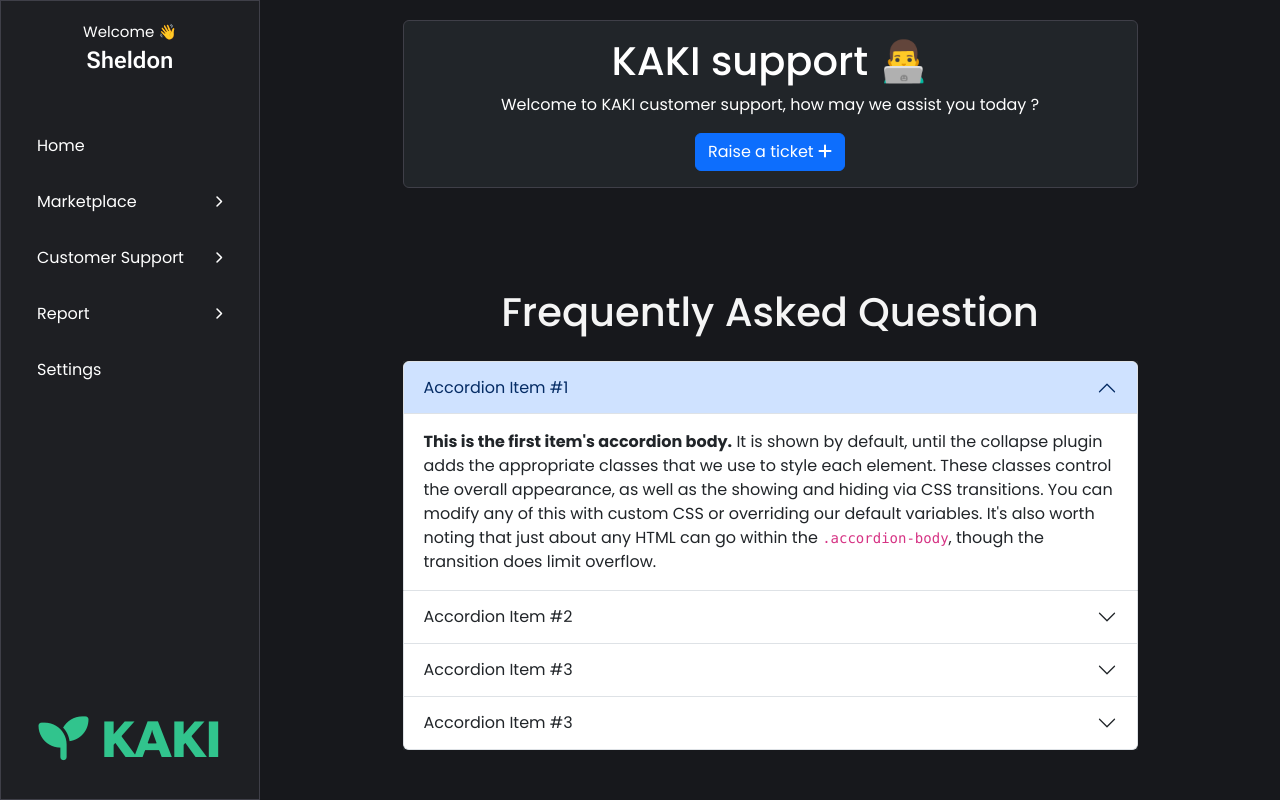
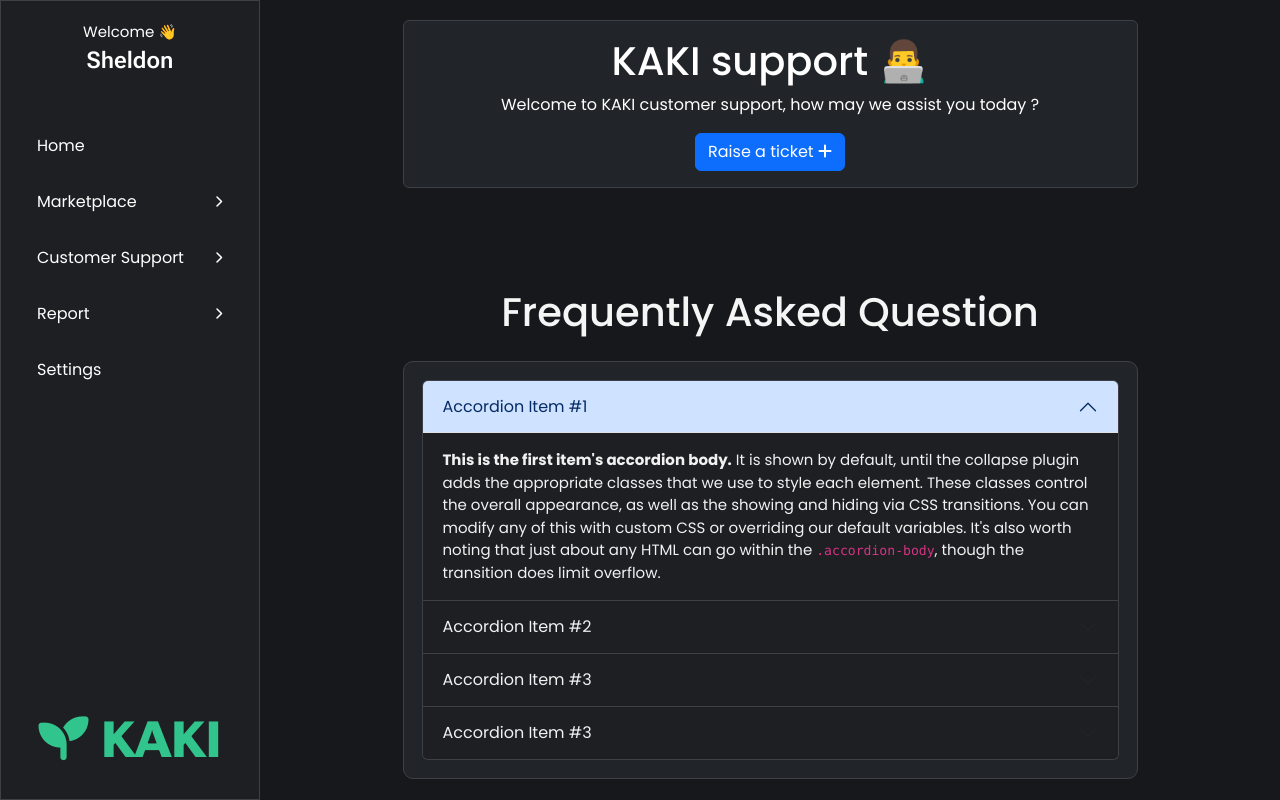
Before and after one commit to gangula-karthik/KAKI-App, a Flask app: page /supportOverview in a window 1280 px wide. Run offline with Flask 3, Linux system fonts and the light colour scheme; some libraries are stand-ins or nearby versions.

Commit message:
fix color scheme for FAQ

```diff
--- a/static/support_overview.css
+++ b/static/support_overview.css
@@ -7,3 +7,30 @@
     margin-top: 100px;
     margin-bottom: 25px;
 }
+
+.accordion {
+    background-color: #1E1F23;
+    color: #444;
+    cursor: pointer;
+    padding: 18px;
+    width: 100%;
+    border: 1px solid #3F3F48;
+    text-align: left;
+    outline: none;
+    font-size: 15px;
+    transition: 0.4s;
+    margin-bottom: 10px;
+    border-radius: 10px;
+}
+
+
+.accordion-item {
+    background-color: #1E1F23;
+    color: #f1f1f1;
+    border: 1px solid #3F3F48;
+}
+
+.accordion-button {
+    background-color: #1E1F23;
+    color: #f1f1f1;
+}
```
